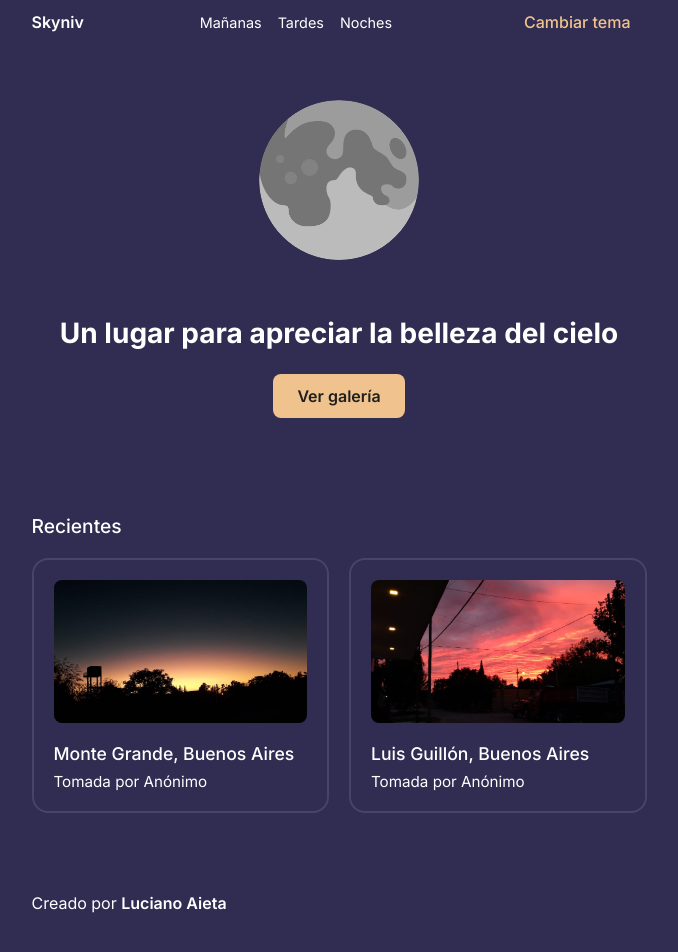
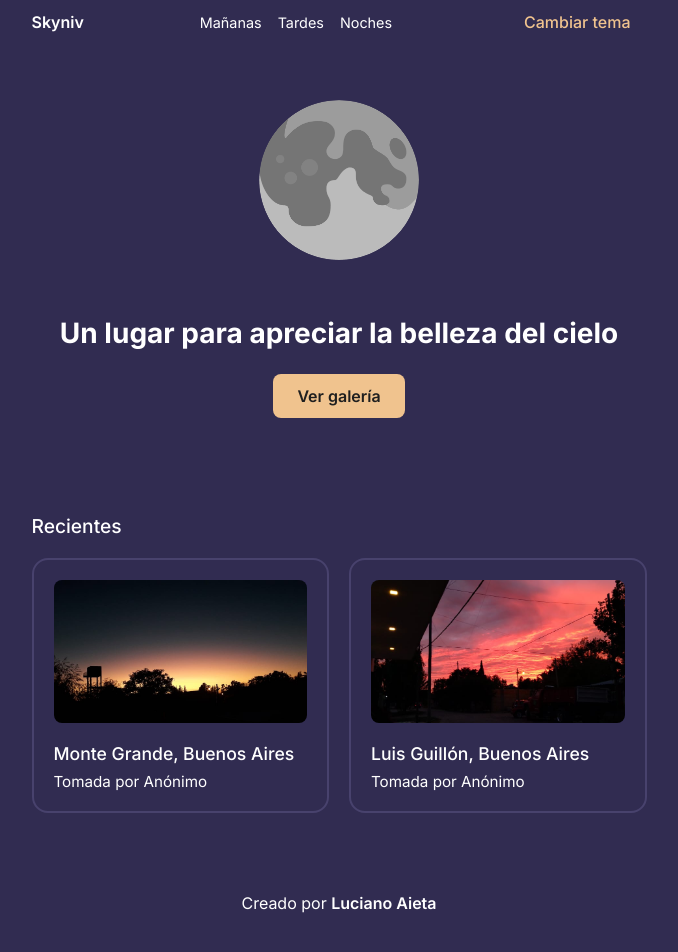
Before and after one commit to lgaieta/skyniv, a SvelteKit app: page / in a window 1280 px wide. Shown: the top 952 px of the page, without its empty margins (301-979 px from the left). Built offline with nearby package versions, Linux system fonts and the light colour scheme.

Commit message:
Added footer tag to home page

```diff
--- a/src/routes/+page.svelte
+++ b/src/routes/+page.svelte
@@ -23,12 +23,12 @@
 			</article>
 		</div>
 	</section>
-	<section>
+	<footer class="Footer">
 		<p class="MainAuthorLabel">
 			Creado por
 			<a href="https://github.com/lgaieta" target="_blank">Luciano Aieta</a>
 		</p>
-	</section>
+	</footer>
 </main>
 
 <style>
@@ -67,6 +67,11 @@
 
 	.MainCTA:hover {
 		filter: brightness(110%);
+	}
+
+	.Footer {
+		display: flex;
+		justify-content: center;
 	}
 
 	.MainAuthorLabel {
```
